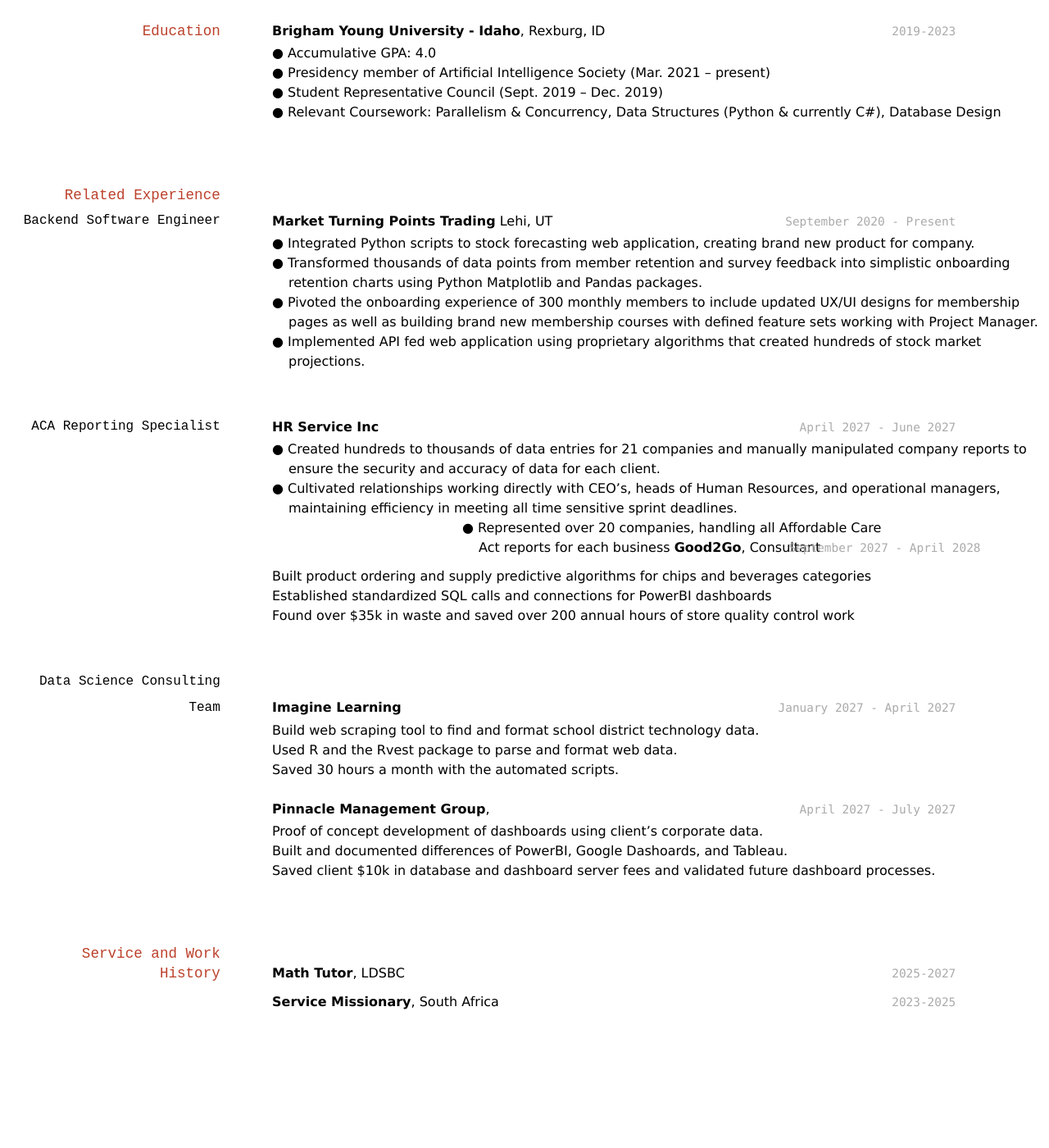
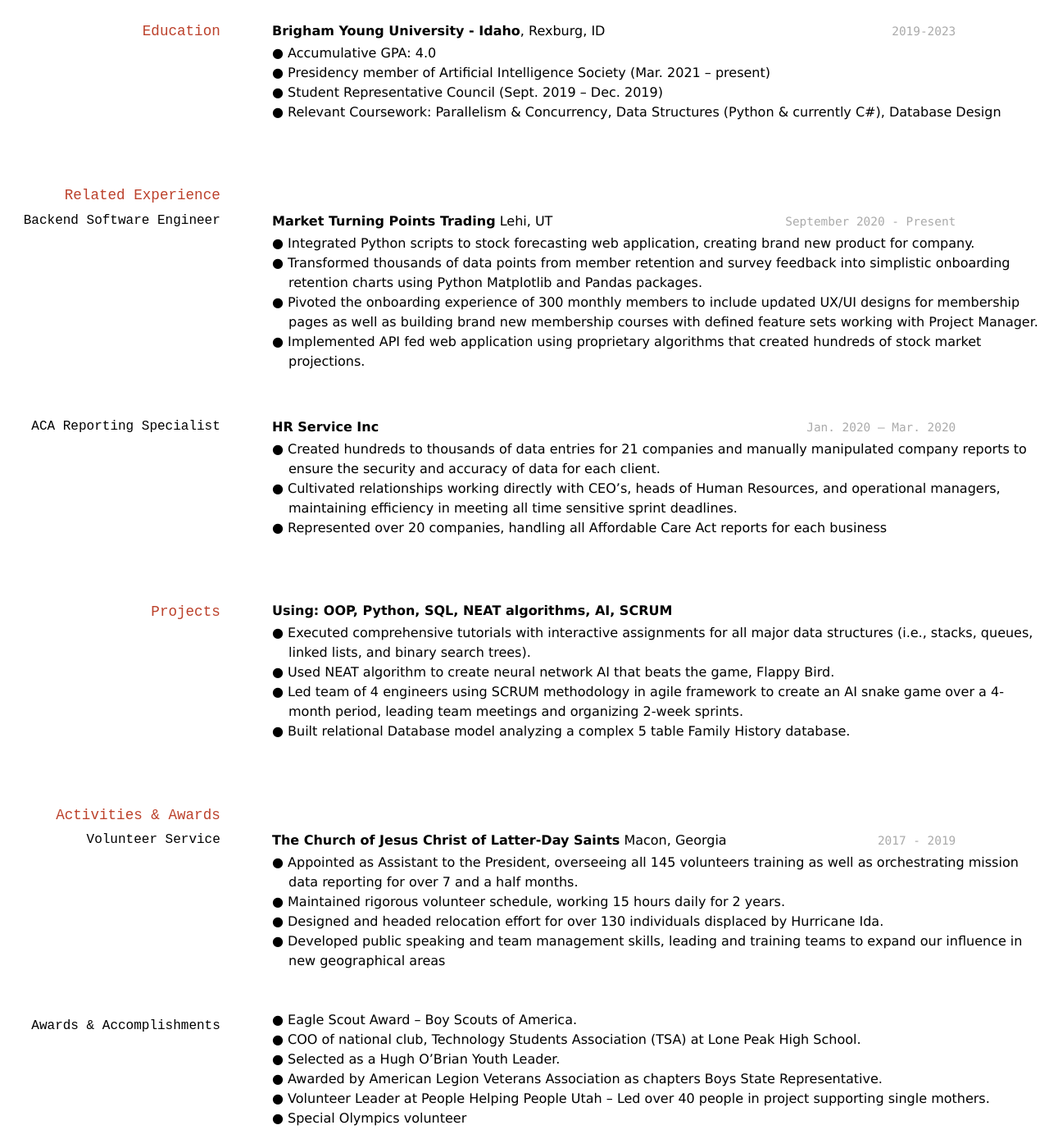
Before and after one commit to byuids-resumes/swanson_resume, a Jekyll site: the page built from docs/index.md, in a window 1280 px wide and 1400 px high, scrolled down 179 px. Shown: the whole window at 82% size. Built offline with Jekyll 4.4.1, drawn with Linux system fonts in a browser that asks for light colours; before the commit the page ends 1424 px from its top, so only the background shows below that.

Commit message:
Added Volunteer and Awards sections

```diff
--- a/docs/index.md
+++ b/docs/index.md
@@ -39,48 +39,48 @@ projections.
 
 ### ACA Reporting Specialist
 
-`April 2027 - June 2027`
+`Jan. 2020 – Mar. 2020`
 __HR Service Inc__
 - ● Created hundreds to thousands of data entries for 21 companies and manually manipulated company reports to
 ensure the security and accuracy of data for each client.
 - ● Cultivated relationships working directly with CEO’s, heads of Human Resources, and operational managers,
 maintaining efficiency in meeting all time sensitive sprint deadlines.
 - ● Represented over 20 companies, handling all Affordable Care Act reports for each business
-`September 2027 - April 2028`
-__Good2Go__, Consultant
 
-- Built product ordering and supply predictive algorithms for chips and beverages categories
-- Established standardized SQL calls and connections for PowerBI dashboards
-- Found over $35k in waste and saved over 200 annual hours of store quality control work
+## Projects
 
-### Data Science Consulting Team
-
-`January 2027 - April 2027`
-__Imagine Learning__
-
-- Build web scraping tool to find and format school district technology data.
-- Used R and the Rvest package to parse and format web data.
-- Saved 30 hours a month with the automated scripts.
-
-`April 2027 - July 2027`
-__Pinnacle Management Group__,
-
-- Proof of concept development of dashboards using client's corporate data.
-- Built and documented differences of PowerBI, Google Dashoards, and Tableau.
-- Saved client $10k in database and dashboard server fees and validated future dashboard processes.
+__Using: OOP, Python, SQL, NEAT algorithms, AI, SCRUM__
+- ● Executed comprehensive tutorials with interactive assignments for all major data structures (i.e., stacks, queues,
+linked lists, and binary search trees).
+- ● Used NEAT algorithm to create neural network AI that beats the game, Flappy Bird.
+- ● Led team of 4 engineers using SCRUM methodology in agile framework to create an AI snake game over a 4-
+month period, leading team meetings and organizing 2-week sprints.
+- ● Built relational Database model analyzing a complex 5 table Family History database.
 
 
-## Service and Work History
+## Activities & Awards
 
-`2025-2027`
-__Math Tutor__, LDSBC
+### Volunteer Service
 
+`2017 - 2019`
+__The Church of Jesus Christ of Latter-Day Saints__  Macon, Georgia
+- ● Appointed as Assistant to the President, overseeing all 145 volunteers training as well as orchestrating mission
+data reporting for over 7 and a half months.
+- ● Maintained rigorous volunteer schedule, working 15 hours daily for 2 years.
+- ● Designed and headed relocation effort for over 130 individuals displaced by Hurricane Ida.
+- ● Developed public speaking and team management skills, leading and training teams to expand our influence in
+new geographical areas
 
-`2023-2025`
-__Service Missionary__, South Africa
+### Awards & Accomplishments
 
+- ● Eagle Scout Award – Boy Scouts of America.
+- ● COO of national club, Technology Students Association (TSA) at Lone Peak High School.
+- ● Selected as a Hugh O’Brian Youth Leader.
+- ● Awarded by American Legion Veterans Association as chapters Boys State Representative.
+- ● Volunteer Leader at People Helping People Utah – Led over 40 people in project supporting single mothers.
+- ● Special Olympics volunteer
 
 
 <!-- ### Footer
 
-Last updated: May 2013 -->
+Last updated: December 2021 -->
```
